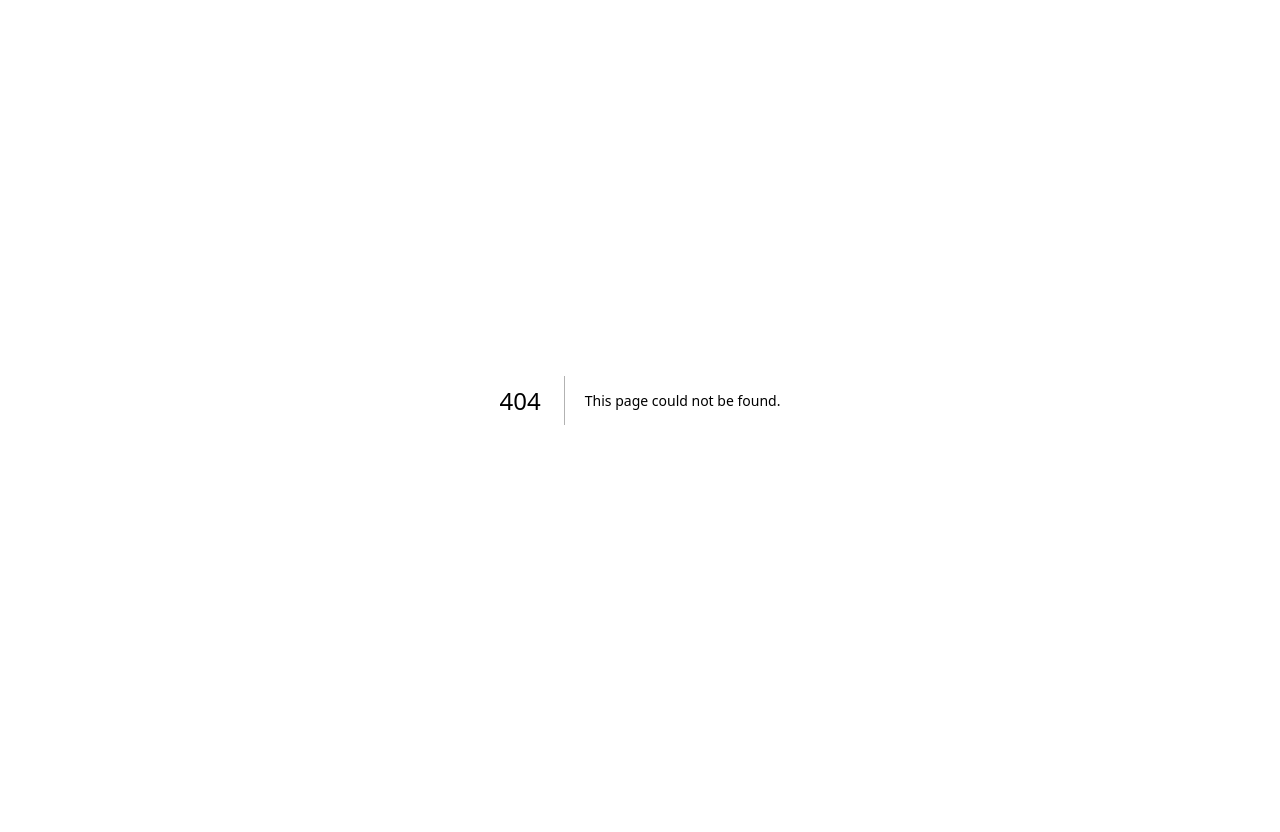
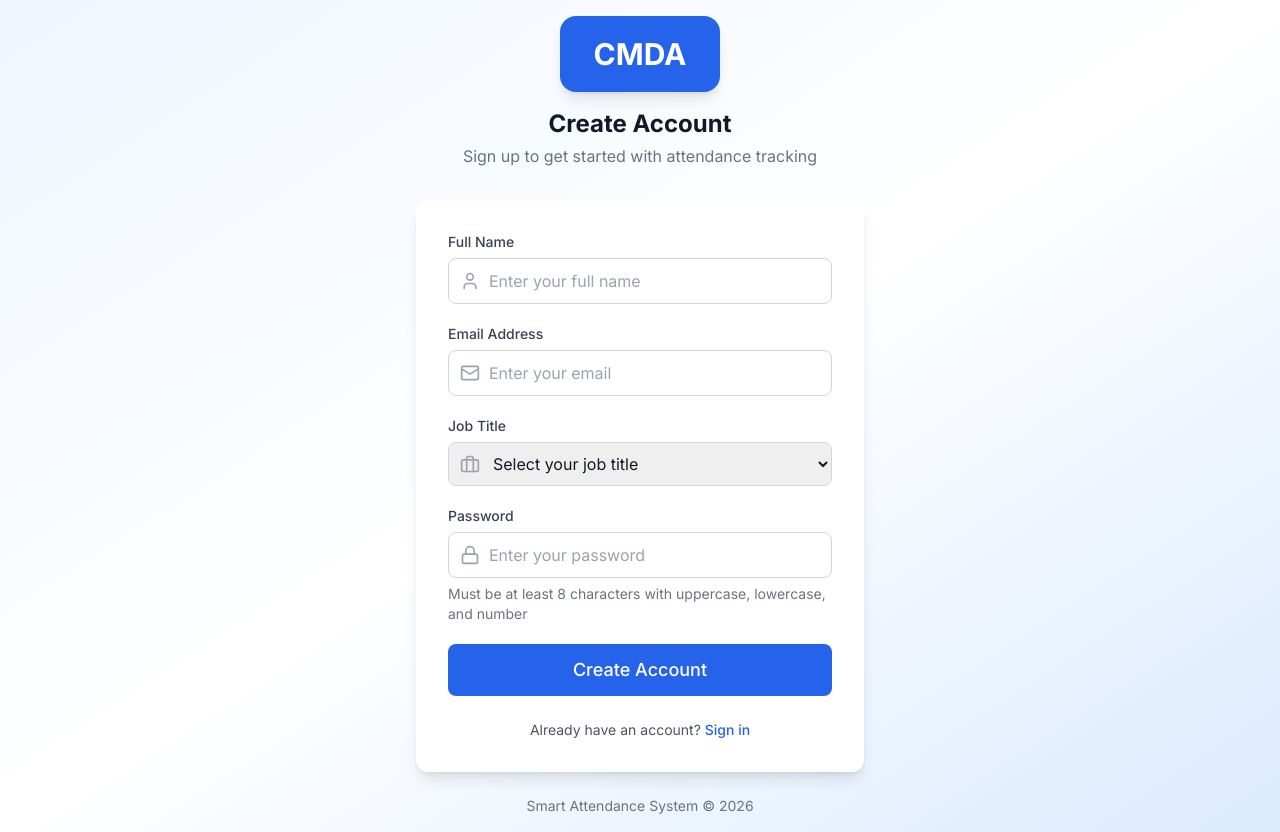
Before and after one commit to BillohMBarry/SmartAttendanceSystem, a Next.js app in the folder Frontend/: page /signup in a window 1280 px wide. Before the commit this address had no page. Before the commit the page ends 800 px from the top, so only its background shows below. Built offline with nearby package versions, Linux system fonts and the light colour scheme.

Commit message:
new signup page

```diff
--- /dev/null
+++ b/Frontend/src/app/signup/page.tsx
@@ -0,0 +1,237 @@
+/**
+ * @fileoverview Employee signup page component.
+ * Handles employee registration with fullName, email, jobTitle, and password.
+ */
+
+'use client';
+
+import React, { useState } from 'react';
+import { useForm } from 'react-hook-form';
+import { zodResolver } from '@hookform/resolvers/zod';
+import { z } from 'zod';
+import { useRouter } from 'next/navigation';
+import Link from 'next/link';
+import { authService } from '@/services/auth.service';
+import { Card } from '@/components/ui/Card';
+import { Input } from '@/components/ui/Input';
+import { Button } from '@/components/ui/Button';
+import { User, Mail, Lock, Briefcase, AlertCircle, CheckCircle } from 'lucide-react';
+
+/**
+ * Job title options for the dropdown
+ */
+const JOB_TITLES = [
+    { value: 'softwareEngineer', label: 'Software Engineer' },
+    { value: 'marketer', label: 'Marketer' },
+    { value: 'intern', label: 'Intern' },
+    { value: 'designer', label: 'Designer' },
+    { value: 'manager', label: 'Manager' },
+    { value: 'analyst', label: 'Analyst' },
+    { value: 'developer', label: 'Developer' },
+] as const;
+
+/**
+ * Signup form validation schema
+ */
+const signupSchema = z.object({
+    name: z.string()
+        .min(2, 'Full name must be at least 2 characters')
+        .max(100, 'Full name must not exceed 100 characters'),
+    email: z.string()
+        .email('Please enter a valid email address')
+        .toLowerCase(),
+    jobTitle: z.enum(['softwareEngineer', 'marketer', 'intern', 'designer', 'manager', 'analyst', 'developer'], {
+        errorMap: () => ({ message: 'Please select a job title' })
+    }),
+    password: z.string()
+        .min(8, 'Password must be at least 8 characters')
+        .refine(
+            (password) => /[a-z]/.test(password),
+            'Password must contain at least one lowercase letter'
+        )
+        .refine(
+            (password) => /[A-Z]/.test(password),
+            'Password must contain at least one uppercase letter'
+        )
+        .refine(
+            (password) => /[0-9]/.test(password),
+            'Password must contain at least one number'
+        ),
+});
+
+type SignupFormData = z.infer<typeof signupSchema>;
+
+/**
+ * Signup Page Component
+ * Provides employee registration with form validation
+ */
+export default function SignupPage() {
+    const router = useRouter();
+    const [error, setError] = useState<string | null>(null);
+    const [isLoading, setIsLoading] = useState(false);
+    const [isSuccess, setIsSuccess] = useState(false);
+
+    const {
+        register,
+        handleSubmit,
+        formState: { errors },
+    } = useForm<SignupFormData>({
+        resolver: zodResolver(signupSchema),
+        defaultValues: {
+            name: '',
+            email: '',
+            jobTitle: undefined,
+            password: '',
+        },
+    });
+
+    /**
+     * Handle form submission
+     */
+    const onSubmit = async (data: SignupFormData) => {
+        setError(null);
+        setIsLoading(true);
+
+        try {
+            await authService.signup(data);
+            setIsSuccess(true);
+            // Redirect to login after 2 seconds
+            setTimeout(() => {
+                router.push('/login');
+            }, 2000);
+        } catch (err) {
+            setError(err instanceof Error ? err.message : 'Signup failed. Please try again.');
+        } finally {
+            setIsLoading(false);
+        }
+    };
+
+    return (
+        <div className="min-h-screen bg-gradient-to-br from-primary-50 via-white to-primary-100 flex items-center justify-center p-4">
+            <div className="w-full max-w-md">
+                {/* Logo and title */}
+                <div className="text-center mb-8">
+                    <div className="inline-flex items-center justify-center w-40 h-33 bg-primary-600 rounded-2xl mb-4 shadow-lg">
+                        <h1 className="text-white text-3xl font-bold p-5">CMDA</h1>
+                    </div>
+                    <h1 className="text-2xl font-bold text-gray-900">Create Account</h1>
+                    <p className="text-gray-500 mt-1">Sign up to get started with attendance tracking</p>
+                </div>
+
+                {/* Signup card */}
+                <Card variant="elevated" className="p-8">
+                    {/* Success message */}
+                    {isSuccess && (
+                        <div className="mb-6 p-4 bg-success-50 border border-success-200 rounded-lg flex items-center gap-3">
+                            <CheckCircle className="h-5 w-5 text-success-600 flex-shrink-0" />
+                            <p className="text-sm text-success-700">Account created successfully! Redirecting to login...</p>
+                        </div>
+                    )}
+
+                    {/* Error message */}
+                    {error && (
+                        <div className="mb-6 p-4 bg-danger-50 border border-danger-200 rounded-lg flex items-center gap-3">
+                            <AlertCircle className="h-5 w-5 text-danger-600 flex-shrink-0" />
+                            <p className="text-sm text-danger-700">{error}</p>
+                        </div>
+                    )}
+
+                    <form onSubmit={handleSubmit(onSubmit)} className="space-y-5">
+                        {/* Full Name input */}
+                        <Input
+                            label="Full Name"
+                            type="text"
+                            placeholder="Enter your full name"
+                            leftIcon={<User className="h-5 w-5" />}
+                            error={errors.name?.message}
+                            {...register('name')}
+                        />
+
+                        {/* Email input */}
+                        <Input
+                            label="Email Address"
+                            type="email"
+                            placeholder="Enter your email"
+                            leftIcon={<Mail className="h-5 w-5" />}
+                            error={errors.email?.message}
+                            {...register('email')}
+                        />
+
+                        {/* Job Title dropdown */}
+                        <div>
+                            <label className="block text-sm font-medium text-gray-700 mb-1.5">
+                                Job Title
+                            </label>
+                            <div className="relative">
+                                <div className="absolute inset-y-0 left-0 pl-3 flex items-center pointer-events-none">
+                                    <Briefcase className="h-5 w-5 text-gray-400" />
+                                </div>
+                                <select
+                                    className={`
+                                        block w-full rounded-lg border transition-colors duration-200
+                                        focus:outline-none focus:ring-2 focus:ring-offset-0
+                                        pl-10 pr-4 py-2.5 text-base
+                                        ${errors.jobTitle
+                                            ? 'border-danger-500 focus:border-danger-500 focus:ring-danger-500'
+                                            : 'border-gray-300 focus:border-primary-500 focus:ring-primary-500'
+                                        }
+                                    `}
+                                    {...register('jobTitle')}
+                                >
+                                    <option value="">Select your job title</option>
+                                    {JOB_TITLES.map((title) => (
+                                        <option key={title.value} value={title.value}>
+                                            {title.label}
+                                        </option>
+                                    ))}
+                                </select>
+                            </div>
+                            {errors.jobTitle && (
+                                <p className="mt-1.5 text-sm text-danger-600">{errors.jobTitle.message}</p>
+                            )}
+                        </div>
+
+                        {/* Password input */}
+                        <Input
+                            label="Password"
+                            type="password"
+                            placeholder="Enter your password"
+                            leftIcon={<Lock className="h-5 w-5" />}
+                            error={errors.password?.message}
+                            helperText="Must be at least 8 characters with uppercase, lowercase, and number"
+                            {...register('password')}
+                        />
+
+                        {/* Submit button */}
+                        <Button
+                            type="submit"
+                            variant="primary"
+                            fullWidth
+                            size="lg"
+                            isLoading={isLoading}
+                            disabled={isSuccess}
+                            className="mt-6"
+                        >
+                            Create Account
+                        </Button>
+                    </form>
+
+                    {/* Login link */}
+                    <div className="mt-6 text-center">
+                        <p className="text-sm text-gray-600">
+                            Already have an account?{' '}
+                            <Link href="/login" className="text-primary-600 hover:text-primary-700 font-medium">
+                                Sign in
+                            </Link>
+                        </p>
+                    </div>
+                </Card>
+
+                {/* Footer */}
+                <p className="text-center text-sm text-gray-500 mt-6">
+                    Smart Attendance System &copy; {new Date().getFullYear()}
+                </p>
+            </div>
+        </div>
+    );
+}
```
